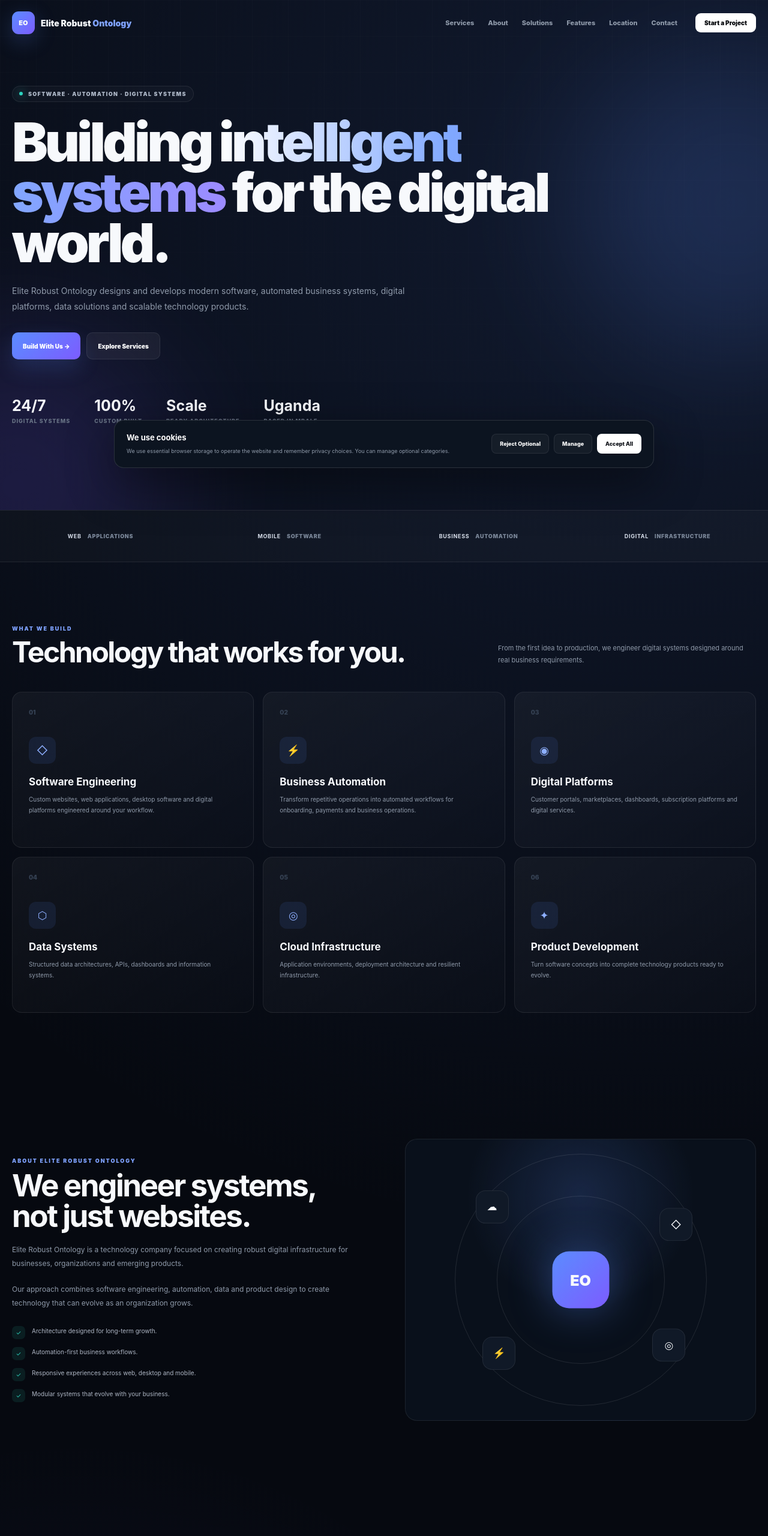
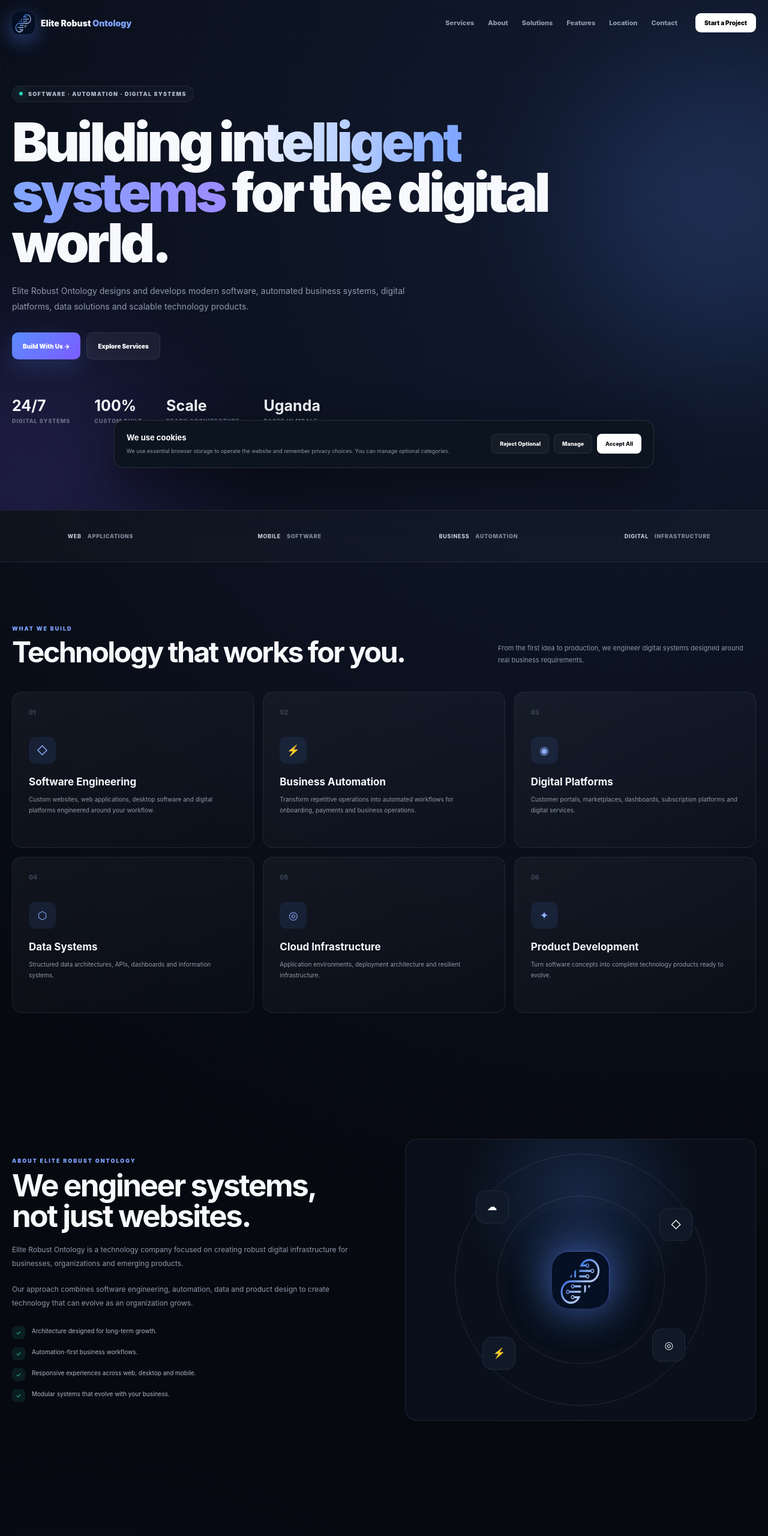
Before and after one commit to eliterobustontologygroup/eliterobustontologygroup.github.io, a plain HTML site: page index.html in a window 1280 px wide. Shown: the top 2560 px of the page at 60% size. Drawn offline with Linux system fonts and the light colour scheme.

Commit message:
Update index.html

```diff
--- a/index.html
+++ b/index.html
@@ -1674,7 +1674,7 @@ footer{
 <a href="#home" class="logo">
 
 <div class="logo-mark">
-<span>EO</span>
+    <img class="logo-mark" src="https://eliterobustontologygroup.github.io/logo.jpeg"/>
 </div>
 
 <div class="logo-text">
@@ -2112,7 +2112,7 @@ with your business.
 <div class="orbit two"></div>
 
 <div class="core">
-EO
+    <img class="core" src="https://eliterobustontologygroup.github.io/logo.jpeg"/>
 </div>
 
 <div class="node a">☁</div>
```
